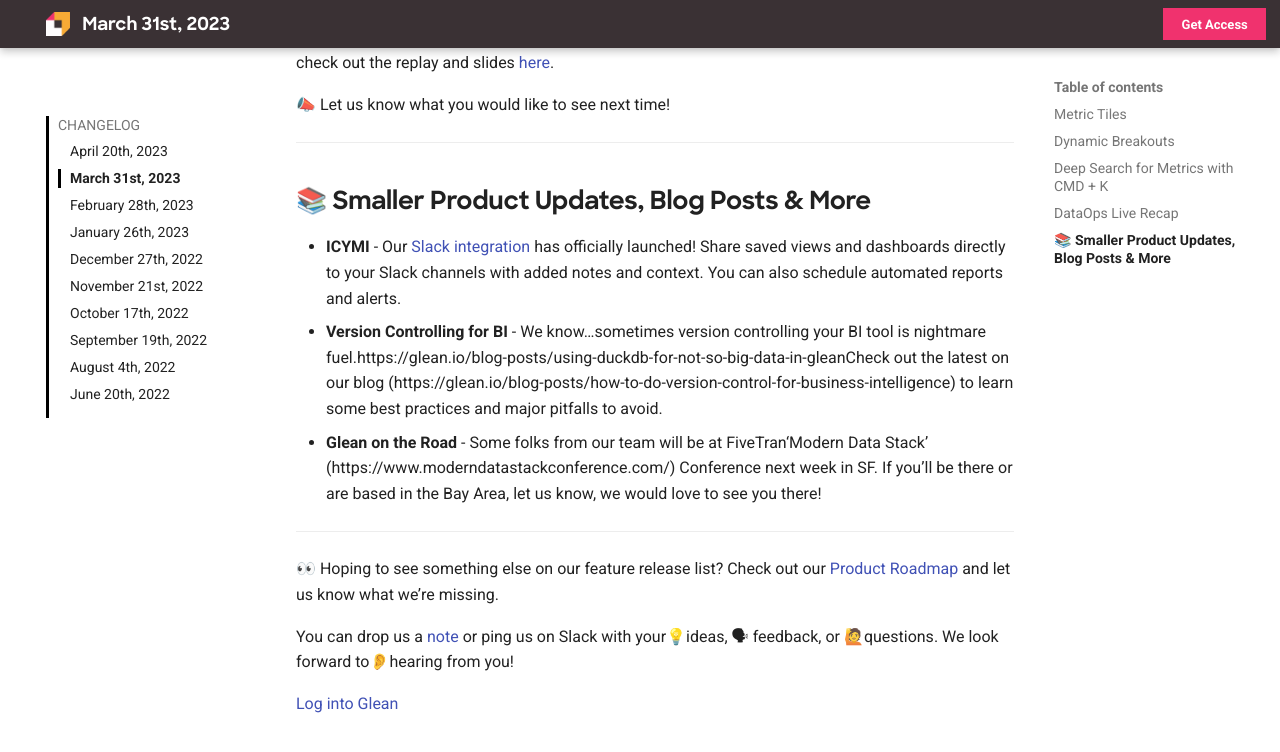
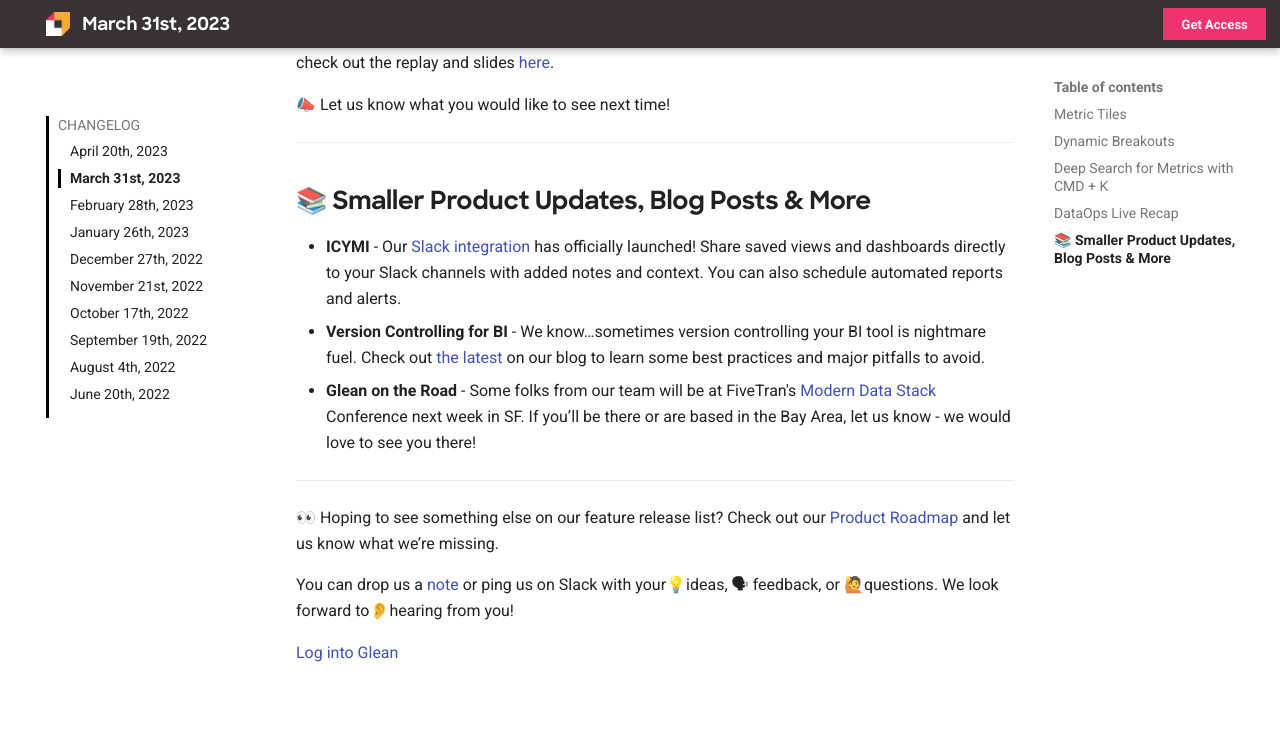
Before and after one commit to gleannyc/documentation, an MkDocs documentation site: the page built from docs/changelog/2023_03_31.md, in a window 1280 px wide and 900 px high, scrolled down 2508 px. Shown: the top 752 px of the window. Built offline with MkDocs 1.6.1 and Material for MkDocs 9.7.7, drawn with Linux system fonts in a browser that asks for light colours.

Commit message:
[GL-4323] Fix poorly formatted 03/31/2023 changelog item.

```diff
--- a/docs/changelog/2023_03_31.md
+++ b/docs/changelog/2023_03_31.md
@@ -49,8 +49,8 @@
 ## 📚 Smaller Product Updates, Blog Posts & More
 
 - **ICYMI** - Our [Slack integration](https://slack.com/apps/A01KE0WF6CX-glean?tab=more_info) has officially launched! Share saved views and dashboards directly to your Slack channels with added notes and context. You can also schedule automated reports and alerts.
-- **Version Controlling for BI** - We know…sometimes version controlling your BI tool is nightmare fuel.https://glean.io/blog-posts/using-duckdb-for-not-so-big-data-in-gleanCheck out the latest on our blog (https://glean.io/blog-posts/how-to-do-version-control-for-business-intelligence) to learn some best practices and major pitfalls to avoid.
-- **Glean on the Road** - Some folks from our team will be at FiveTran‘Modern Data Stack’ (https://www.moderndatastackconference.com/) Conference next week in SF. If you’ll be there or are based in the Bay Area, let us know, we would love to see you there!
+- **Version Controlling for BI** - We know…sometimes version controlling your BI tool is nightmare fuel. Check out [the latest](https://glean.io/blog-posts/how-to-do-version-control-for-business-intelligence) on our blog to learn some best practices and major pitfalls to avoid.
+- **Glean on the Road** - Some folks from our team will be at FiveTran's [Modern Data Stack](https://www.moderndatastackconference.com/) Conference next week in SF. If you’ll be there or are based in the Bay Area, let us know - we would love to see you there!
 
 ---
 
```
